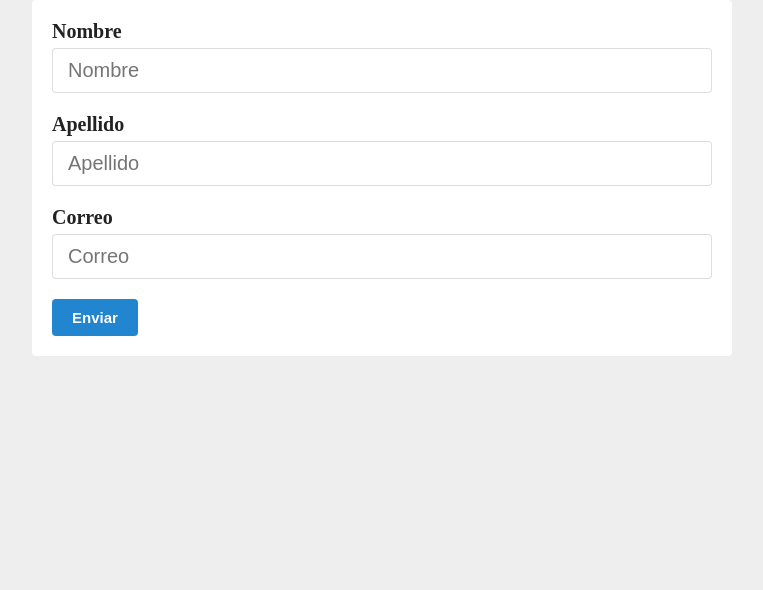
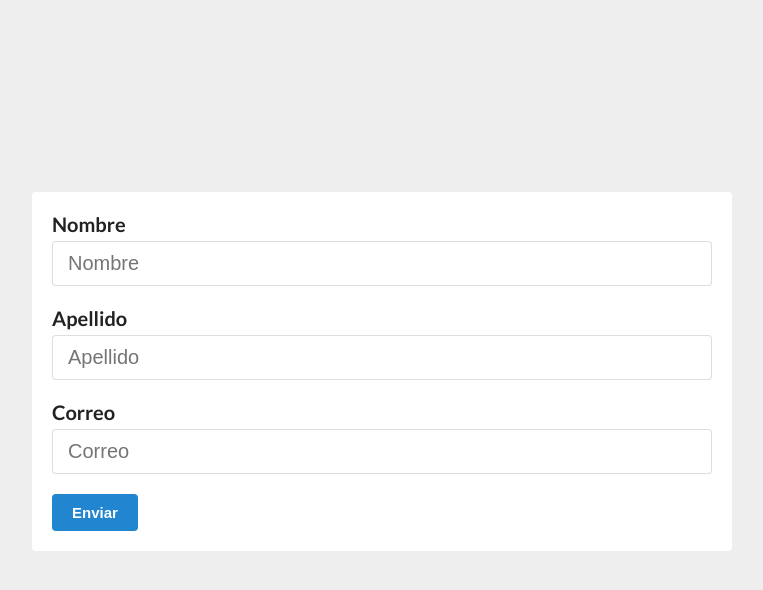
Before and after one commit to PanchoReview/react-gestor-usuarios, a React (Create React App) app: page / in a window 1280 px wide. Shown: the top 590 px of the page, without its empty margins (258-1021 px from the left). Built offline with nearby package versions, Linux system fonts and the light colour scheme.

Commit message:
Listed users under form after submit Set Lato as default font, reset method to useFormulario hook and applied visual improvements
Signed-off-by: Francisco Astorga <fastorga@nimok.com>

```diff
--- a/public/index.html
+++ b/public/index.html
@@ -24,7 +24,10 @@
       work correctly both with client-side routing and a non-root public URL.
       Learn how to configure a non-root public URL by running `npm run build`.
     -->
-    <title>React App</title>
+    <title>Gestor usuarios</title>
+    <link rel="preconnect" href="https://fonts.googleapis.com">
+    <link rel="preconnect" href="https://fonts.gstatic.com" crossorigin>
+    <link href="https://fonts.googleapis.com/css2?family=Lato:wght@400;700&display=swap" rel="stylesheet">
   </head>
   <body>
     <noscript>You need to enable JavaScript to run this app.</noscript>
--- a/src/App.js
+++ b/src/App.js
@@ -1,3 +1,4 @@
+import { useState } from 'react'
 import useFormulario from './hooks/useFormulario'
 import Input from './components/Input'
 import Card from './components/Card'
@@ -5,17 +6,28 @@
 import Button from './components/Button'
 
 function App() {
-  const [formulario, handleChange] = useFormulario(
+  const [usuarios, setUsuarios] = useState([])
+  const [formulario, handleChange, reset] = useFormulario(
     { name: '',
     lastName: '',
-    email: '' })
+    email: ''
+  })
 
-  console.log(formulario)
+  const submit = e => {
+    e.preventDefault()
+    setUsuarios([
+      ...usuarios,
+      formulario
+    ])
+    reset()
+  }
+
   return (
-    <Container>
+    <div style={{marginTop: '15%'}}>
+      <Container>
       <Card>
         <div style={{ padding: 20 }}>
-          <form>
+          <form onSubmit={submit}>
             <Input
               label='Nombre'
               name='name'
@@ -42,7 +54,14 @@
         </div>
 
       </Card>
+      <Card>
+        <ul>
+          {usuarios.map(x => <li key={x.email}>{`${x.name} ${x.lastName} ${x.email}`}</li>)}
+        </ul>
+      </Card>
     </Container >
+    </div>
+
 
 
   );
--- a/src/hooks/useFormulario.js
+++ b/src/hooks/useFormulario.js
@@ -9,7 +9,11 @@
       })
     }
 
-    return [formulario, handleChange]
+    const reset = () => {
+        setFormulario(inicial)
+    }
+
+    return [formulario, handleChange, reset]
 }
 
 export default useFormulario
--- a/src/index.css
+++ b/src/index.css
@@ -1,4 +1,5 @@
 body {
+  font-family: Lato, sans-serif;
   margin: 0;
   -webkit-font-smoothing: antialiased;
   -moz-osx-font-smoothing: grayscale;
```
